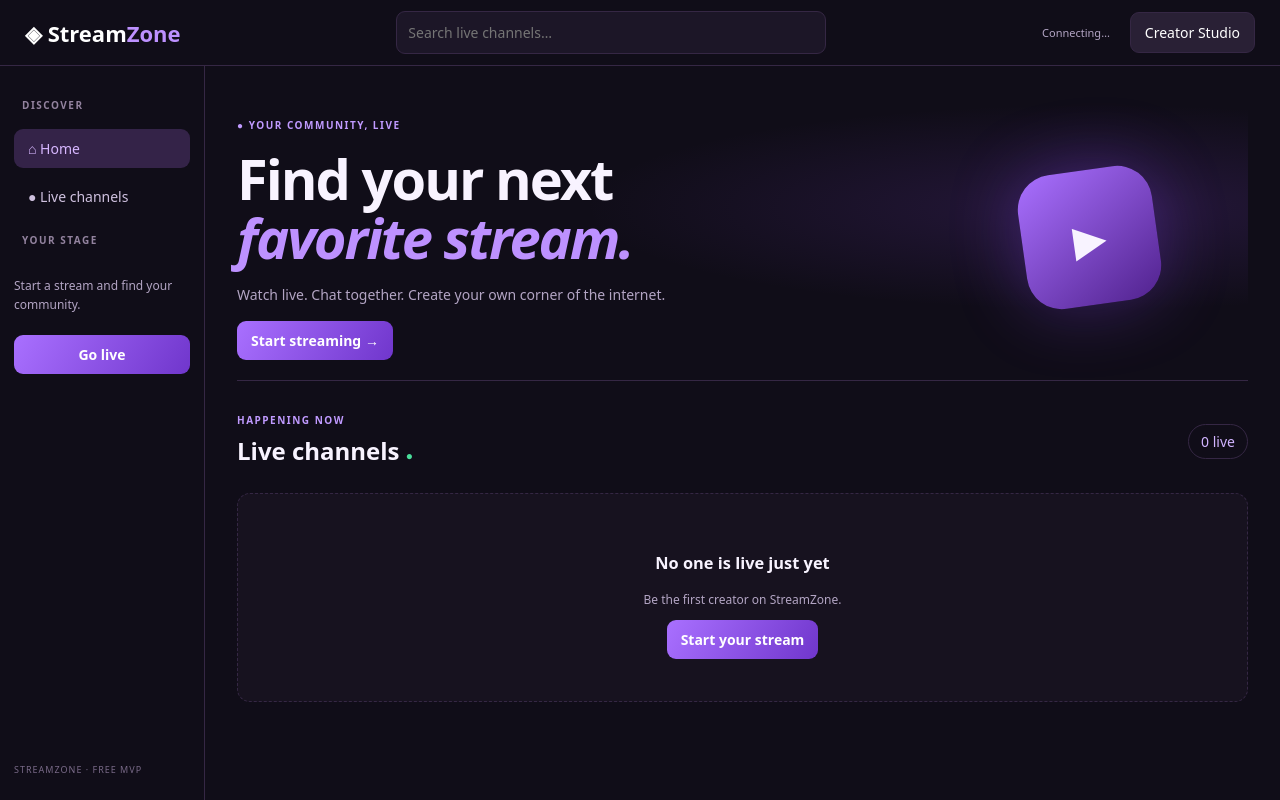
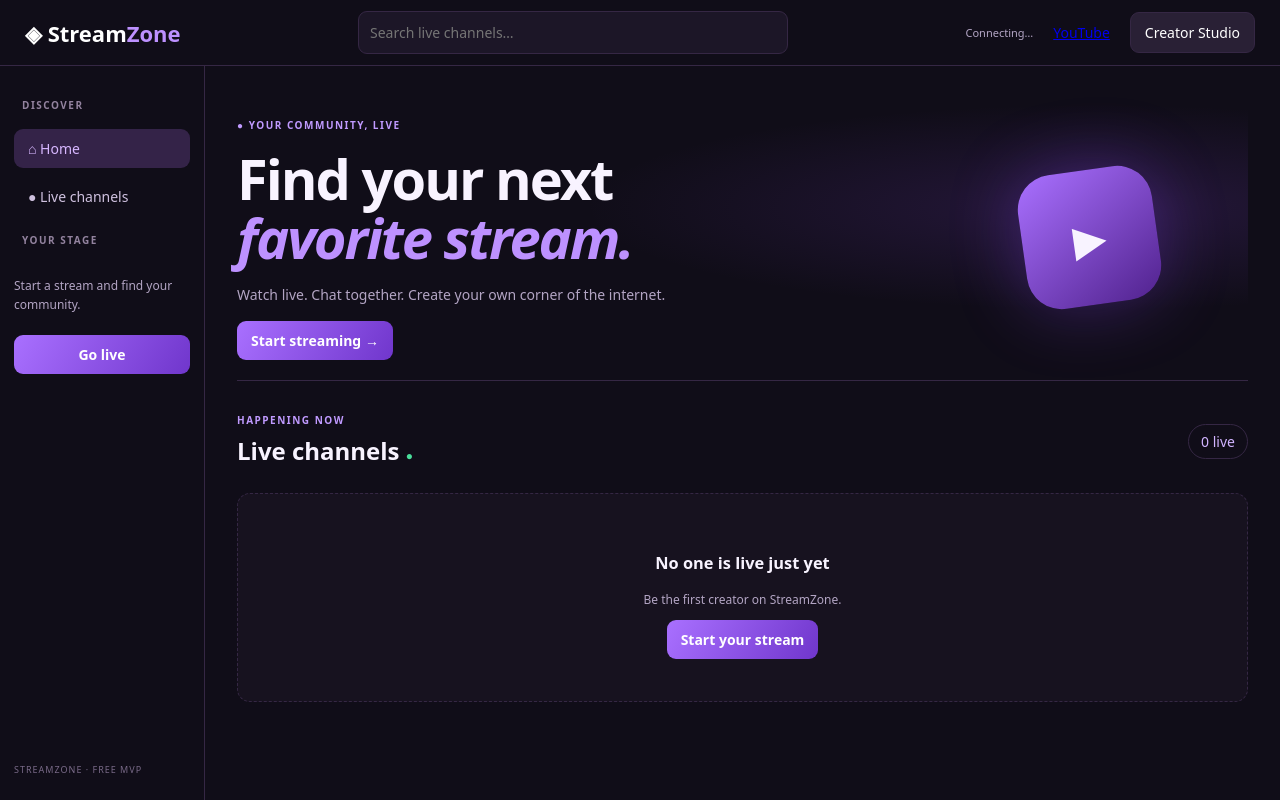
Before and after one commit to lightell-2011/StreamZone, a website: page web/public/index.html in a window 1280 px wide. Drawn offline with nearby package versions, Linux system fonts and the light colour scheme; no server answers.

Commit message:
Link YouTube integration from StreamZone home

```diff
--- a/web/public/index.html
+++ b/web/public/index.html
@@ -1,5 +1,5 @@
 <!doctype html><html lang="en"><head><meta charset="utf-8"><meta name="viewport" content="width=device-width,initial-scale=1"><title>StreamZone</title><link rel="stylesheet" href="/style.css"></head><body>
-<header><a class="logo" href="/">◈ Stream<span>Zone</span></a><input id="search" placeholder="Search live channels…"><span id="status">Connecting…</span><button id="studio">Creator Studio</button></header>
+<header><a class="logo" href="/">◈ Stream<span>Zone</span></a><input id="search" placeholder="Search live channels…"><span id="status">Connecting…</span><a class="youtube-link" href="/youtube.html">YouTube</a><button id="studio">Creator Studio</button></header>
 <aside><h3>DISCOVER</h3><button class="nav active" data-filter="all">⌂ Home</button><button class="nav" data-filter="live">● Live channels</button><h3>YOUR STAGE</h3><p>Start a stream and find your community.</p><button class="primary" id="sideLive">Go live</button><div class="small">STREAMZONE · FREE MVP</div></aside>
 <main><section class="hero"><div><small>● YOUR COMMUNITY, LIVE</small><h1>Find your next<br><em>favorite stream.</em></h1><p>Watch live. Chat together. Create your own corner of the internet.</p><button class="primary" id="heroLive">Start streaming →</button></div><div class="hero-icon">▶</div></section>
 <section><div class="heading"><div><small>HAPPENING NOW</small><h2>Live channels <b class="green">●</b></h2></div><span id="count">0 live</span></div><div id="grid" class="grid"><div class="empty"><h3>No one is live just yet</h3><p>Be the first creator on StreamZone.</p><button class="primary" id="firstLive">Start your stream</button></div></div></section></main>
```
